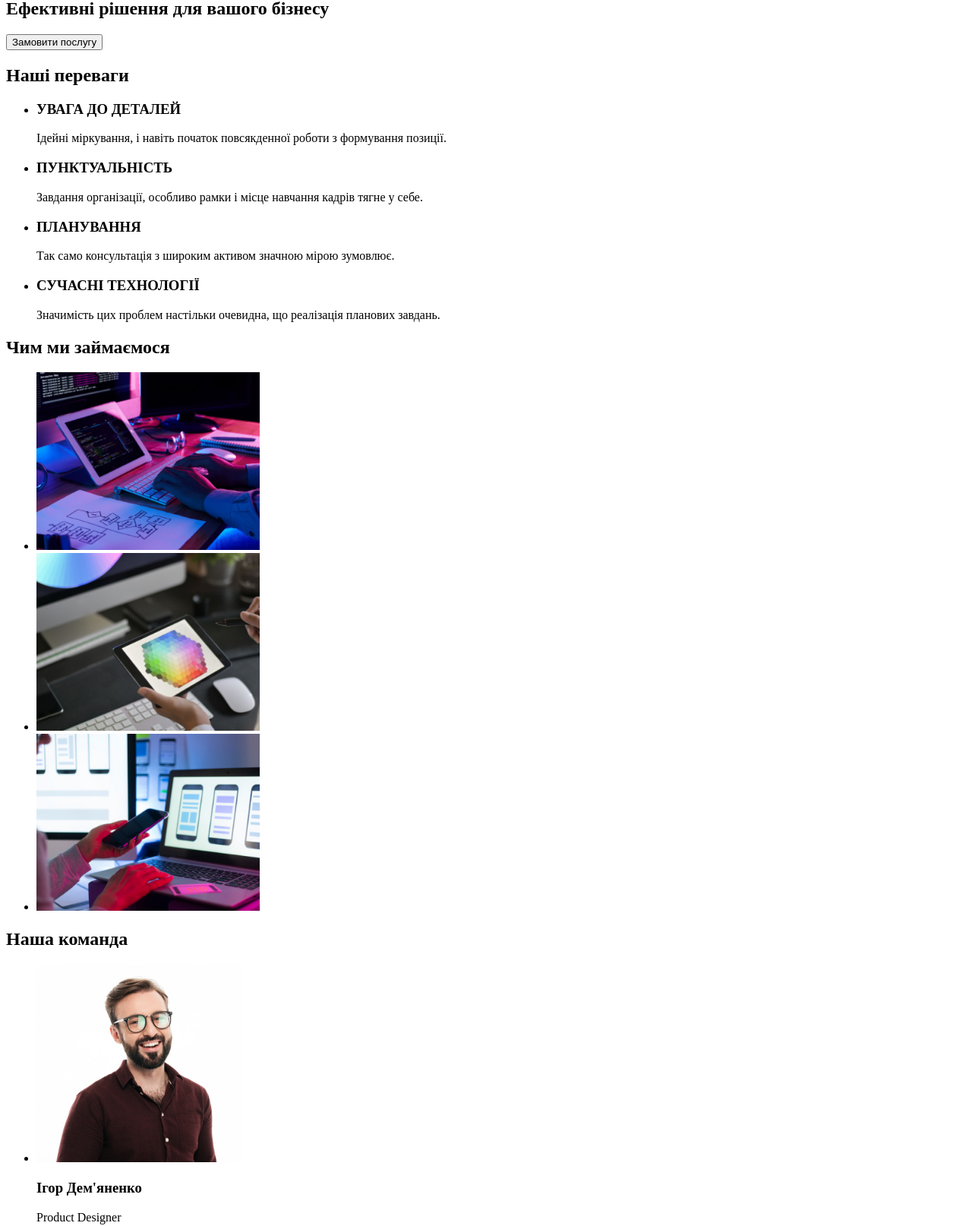
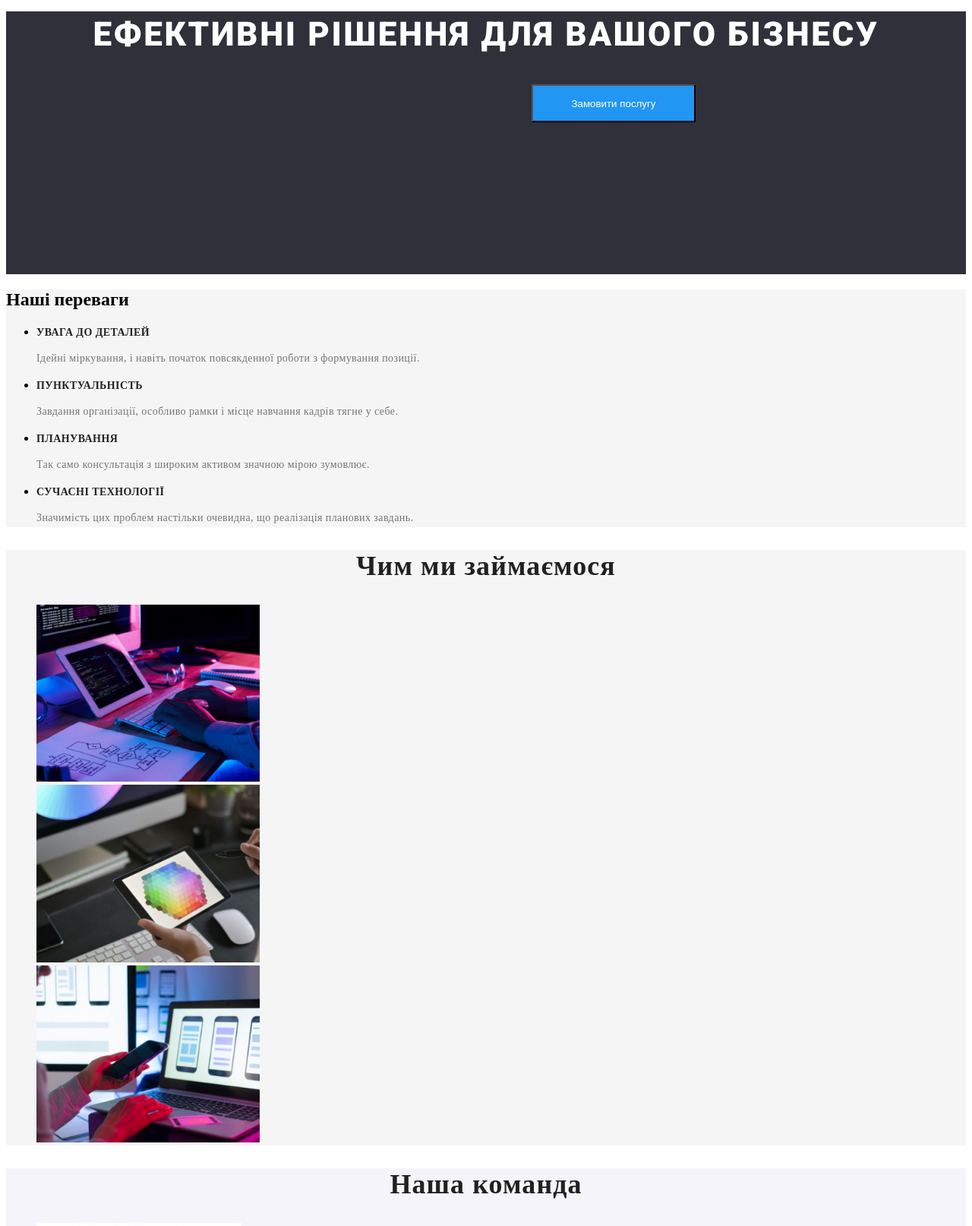
Before and after one commit to arabilona/goit-markup-hw-02, a plain HTML site: page index.html in a window 1280 px wide. Shown: the part 170-1784 px from the top of the page at 76% size. Drawn offline with Linux system fonts and the light colour scheme; a web font is replaced by a local one.

Commit message:
Added some styles

```diff
--- a/css/styles.css
+++ b/css/styles.css
@@ -0,0 +1,111 @@
+.logo-accent {
+    color: 2196F3;
+}
+.logo-accent-second {
+    color: white;
+}
+.main-section {
+    background-color: #2F303A;
+}
+.main-title {
+    color: #FFFFFF;
+    font-family: 'Roboto';
+font-style: normal;
+font-weight: 900;
+font-size: 44px;
+line-height: 60px;
+text-align: center;
+letter-spacing: 0.06em;
+text-transform: uppercase;
+}
+.main-button {
+    background-color: #2196F3;
+    color: white;
+    width: 216px;
+height: 50px;
+left: 692px;
+top: 430px;
+margin-left: 692px;
+margin-bottom: 200px;
+}
+.section-description {
+    background-color:#F5F5F5;;
+}
+.benefits-title {
+    font-style: normal;
+font-weight: 700;
+font-size: 14px;
+line-height: 16px;
+letter-spacing: 0.03em;
+text-transform: uppercase;
+color: #212121;
+}
+.description-benefits {
+    font-style: normal;
+font-weight: 400;
+font-size: 14px;
+line-height: 24px;
+/* or 171% */
+letter-spacing: 0.03em;
+color: #757575;
+}
+.our-business {
+    font-style: normal;
+font-weight: 700;
+font-size: 36px;
+line-height: 42px;
+text-align: center;
+letter-spacing: 0.03em;
+color: #212121;
+}
+.list-style {
+    list-style-type: none;
+}
+.team {
+    background-color: #F5F4FA;
+}
+.our-team {
+    font-style: normal;
+font-weight: 700;
+font-size: 36px;
+line-height: 42px;
+text-align: center;
+letter-spacing: 0.03em;
+color: #212121;
+}
+.workers {
+    font-style: normal;
+font-weight: 500;
+font-size: 16px;
+line-height: 19px;
+/* identical to box height */
+text-align: center;
+letter-spacing: 0.03em;
+color: #212121;
+}
+.positions {
+    font-style: normal;
+font-weight: 400;
+font-size: 16px;
+line-height: 19px;
+/* identical to box height */
+text-align: center;
+letter-spacing: 0.03em;
+color: #757575;
+}
+.footer {
+    background-color: #2F303A;
+}
+.map {
+    font-style: normal;
+font-weight: 400;
+font-size: 14px;
+line-height: 24px;
+/* or 171% *
+letter-spacing: 0.03em;
+color: #FFFFFF;
+}
+/*portfolio*/
+.list-style-portfolio {
+    list-style-type: none;
+}
--- a/index.html
+++ b/index.html
@@ -4,19 +4,22 @@
     <meta charset="UTF-8" />
     <meta http-equiv="X-UA-Compatible" content="IE=edge" />
     <meta name="viewport" content="width=device-width, initial-scale=1.0" />
+    <link rel="preconnect" href="https://fonts.googleapis.com">
+<link rel="preconnect" href="https://fonts.gstatic.com" crossorigin>
+<link href="https://fonts.googleapis.com/css2?family=Raleway:wght@700&family=Roboto:wght@400;500;700;900&family=Sawarabi+Mincho&display=swap" rel="stylesheet">
     <title>Document</title>
-    <link rel="stylesheet" href="./css/styles.css">
+    <link rel="stylesheet" href="./css/styles.css" />
   </head>
   <body>
     <header>
-      <a href="/"> WebStudio </a>
+      <a lang="en" class="logo" href="./index.html"><span class="logo-accent">Web</span><span class="logo-accent-second">Studio</span></a>
       <nav>
         <ul>
           <li>
-            <a href="#">Студія</a>
+            <a href="/index.html">Студія</a>
           </li>
           <li>
-            <a href="#">Портфоліо</a>
+            <a href="portfolio.html">Портфоліо</a>
           </li>
           <li>
             <a href="#">Контакти</a>
@@ -33,47 +36,51 @@
       </ul>
     </header>
     <main>
-      <section>
-        <h1>Ефективні рішення для вашого бізнесу</h1>
-        <button type="button">Замовити послугу</button>
+      <section class="main-section">
+        <h1 class="main-title">Ефективні рішення для вашого бізнесу</h1>
+        <button type="button" class="main-button">Замовити послугу</button>
       </section>
-      <section>
+      <section class="section-description">
         <h2>Наші переваги</h2>
         <ul>
           <li>
-            <h3>УВАГА ДО ДЕТАЛЕЙ</h3>
-            <p>
+            <h3 class="benefits-title">УВАГА ДО ДЕТАЛЕЙ</h3>
+            <p class="description-benefits">
               Ідейні міркування, і навіть початок повсякденної роботи з
               формування позиції.
             </p>
           </li>
           <li>
-            <h3>ПУНКТУАЛЬНІСТЬ</h3>
-            <p>
+            <h3 class="benefits-title">ПУНКТУАЛЬНІСТЬ</h3>
+            <p class="description-benefits">
               Завдання організації, особливо рамки і місце навчання кадрів тягне
               у себе.
             </p>
           </li>
           <li>
-            <h3>ПЛАНУВАННЯ</h3>
-            <p>
+            <h3 class="benefits-title">ПЛАНУВАННЯ</h3>
+            <p class="description-benefits">
               Так само консультація з широким активом значною мірою зумовлює.
             </p>
           </li>
           <li>
-            <h3>СУЧАСНІ ТЕХНОЛОГІЇ</h3>
-            <p>
+            <h3 class="benefits-title">СУЧАСНІ ТЕХНОЛОГІЇ</h3>
+            <p class="description-benefits">
               Значимість цих проблем настільки очевидна, що реалізація планових
               завдань.
             </p>
           </li>
         </ul>
       </section>
-      <section>
-        <h2>Чим ми займаємося</h2>
-        <ul>
+      <section class="section-description">
+        <h2 class="our-business">Чим ми займаємося</h2>
+        <ul class="list-style">
           <li>
-            <img src="./images/box1.jpg" alt="Людина друкує на комп'ютері" width="294" />
+            <img
+              src="./images/box1.jpg"
+              alt="Людина друкує на комп'ютері"
+              width="294"
+            />
           </li>
           <li>
             <img
@@ -91,38 +98,38 @@
           </li>
         </ul>
       </section>
-      <section>
-        <h2>Наша команда</h2>
-        <ul>
+      <section class="team">
+        <h2 class="our-team">Наша команда</h2>
+        <ul class="list-style">
           <li>
             <img src="./images/img1.jpg" alt="Ігор_Дем'яненко" width="270" />
-            <h3>Ігор Дем'яненко</h3>
-            <p>Product Designer</p>
+            <h3 class="workers">Ігор Дем'яненко</h3>
+            <p class="positions">Product Designer</p>
           </li>
           <li>
             <img src="./images/img2.jpg" alt="Ольга_Рєпіна" width="270" />
-            <h3>Ольга Рєпіна</h3>
-            <p>Frontend Developer</p>
+            <h3 class="workers">Ольга Рєпіна</h3>
+            <p class="positions">Frontend Developer</p>
           </li>
           <li>
             <img src="./images/img3.jpg" alt="Микола_Тарасов" width="270" />
-            <h3>Микола Тарасов</h3>
-            <p>Marketing</p>
+            <h3 class="workers">Микола Тарасов</h3>
+            <p class="positions">Marketing</p>
           </li>
           <li>
             <img src="./images/img4.jpg" alt="Михайло_Єрмаков" width="270" />
-            <h3>Михайло Єрмаков</h3>
-            <p>UI Designer</p>
+            <h3 class="workers">Михайло Єрмаков</h3>
+            <p class="positions">UI Designer</p>
           </li>
         </ul>
       </section>
     </main>
-    <footer>
+    <footer class="footer">
       <a href="/"> WebStudio </a>
       <address>
-        <ul>
+        <ul class="list-style">
           <li>
-            <a
+            <a class="map"
               href="https://goo.gl/maps/CPtrU1FHBa2aNyZL9"
               target="_blank"
               rel="noopener noreferrer nofollow"
```
Also changed, not shown: portfolio.html (+18 -15 lines).
